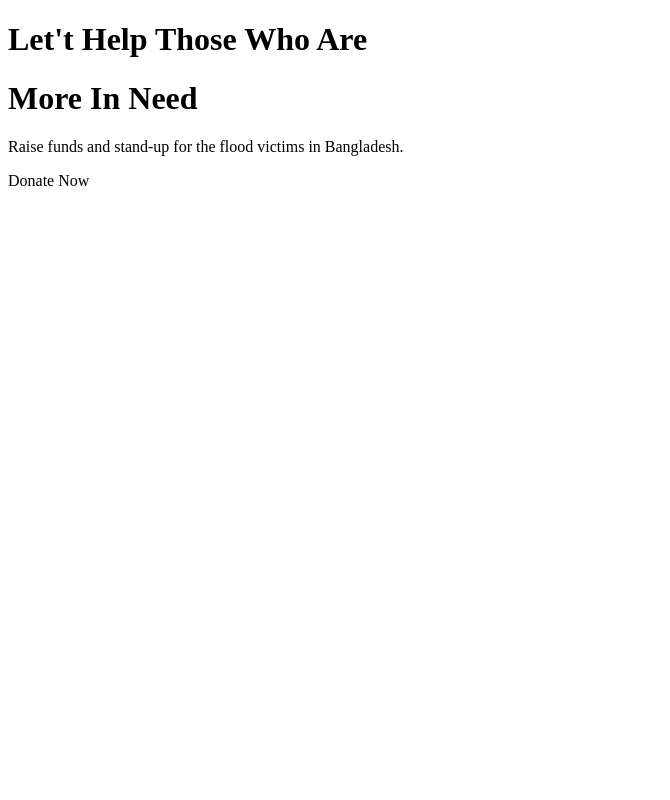
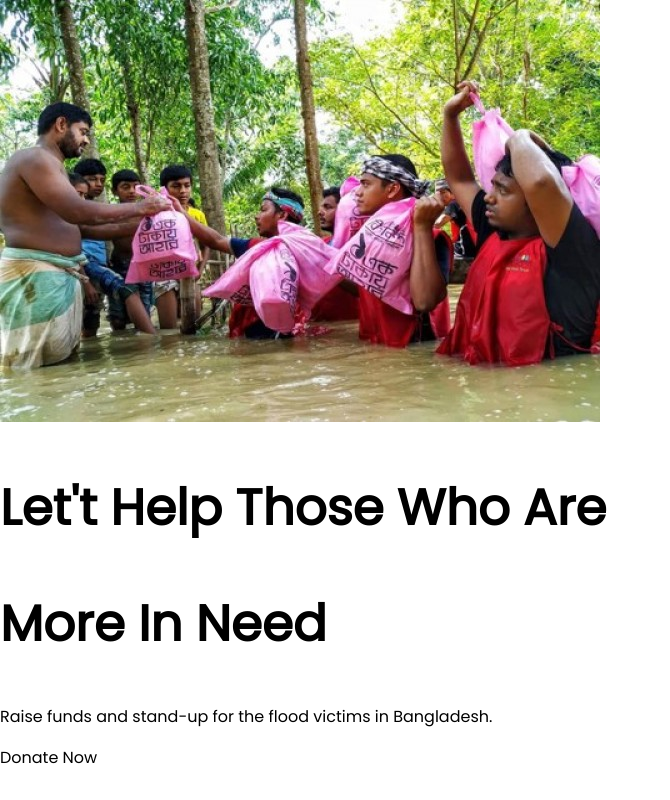
Before and after one commit to pritiproject/donate-today, a plain HTML site: page index.html in a window 1280 px wide. Shown: the whole page, without its empty margins (0-670 px from the left). Drawn offline with Linux system fonts and the light colour scheme.

Commit message:
flood image added

```diff
--- a/index.html
+++ b/index.html
@@ -5,12 +5,23 @@
   <meta http-equiv="X-UA-Compatible" content="IE=edge">
   <meta name="viewport" content="width=device-width, initial-scale=1.0">
   <title>My First Website</title>
+  <link rel="preconnect" href="https://fonts.googleapis.com">
+  <link rel="preconnect" href="https://fonts.gstatic.com" crossorigin>
+  <link href="https://fonts.googleapis.com/css2?family=Poppins&display=swap" rel="stylesheet">
   <link rel="stylesheet" href="style.css">
 </head>
 <body>
-  <h1>Let't Help Those Who Are</h1>
-  <h1>More In Need</h1>
-  <p>Raise funds and stand-up for the flood victims in Bangladesh.</p>
-  <a class="link-button" target="-blank">Donate Now</a>
+  <section class="donate">
+    <div class="class="flood victimes"">
+      <img src="images/donation11.jpg" alt="">
+      <h1>Let't Help Those Who Are</h1>
+      <h1>More In Need</h1>
+      <p>Raise funds and stand-up for the flood victims in Bangladesh.</p>
+      <a class="link-button" target="-blank">Donate Now</a>
+    </div>
+
+    </div>
+  </section>
+
 </body>
 </html>
--- a/style.css
+++ b/style.css
@@ -0,0 +1,8 @@
+body{
+  font-family: 'Poppins', sans-serif;
+  margin: 0;
+}
+h1{
+  font-size: 50px;
+  color: black;
+}
```
